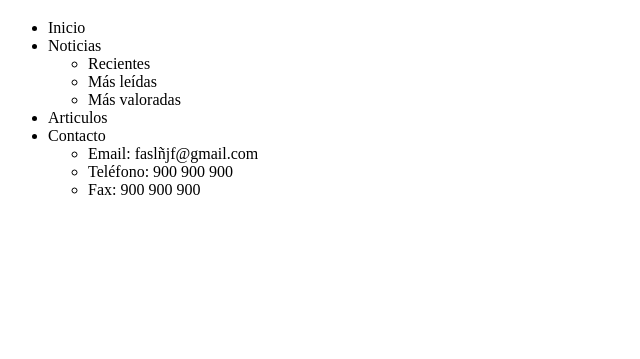
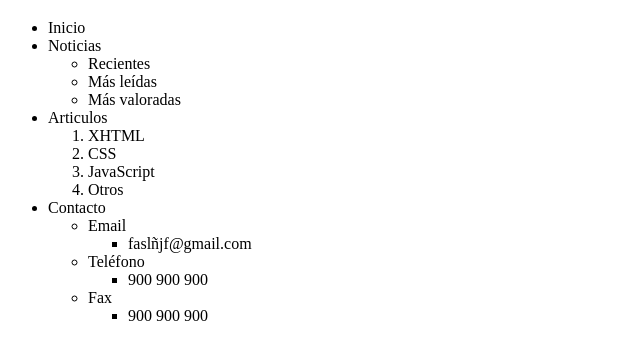
Before and after one commit to EuSalgado/Sala8, a plain HTML site: page index.html in a window 1280 px wide. Shown: the part 61-420 px from the top of the page, without its empty margins (0-640 px from the left). Drawn offline with Linux system fonts and the light colour scheme.

Commit message:
Se modifico el archivo index.html

```diff
--- a/index.html
+++ b/index.html
@@ -16,11 +16,26 @@
                 <li>Más valoradas</li>
             </ul>
         <li>Articulos</li>
+            <ol>
+                <li>XHTML</li>
+                <li>CSS</li>
+                <li>JavaScript</li>
+                <li>Otros</li>
+            </ol>
         <li>Contacto</li>
             <ul>
-                <li>Email: faslñjf@gmail.com</li>
-                <li>Teléfono: 900 900 900</li>
-                <li>Fax: 900 900 900</li>
+                <li>Email</li>
+                    <ul>
+                        <li>faslñjf@gmail.com</li>
+                    </ul>
+                <li>Teléfono</li>
+                    <ul>
+                        <li>900 900 900</li>
+                    </ul>
+                <li>Fax</li>
+                    <ul>
+                        <li>900 900 900</li>
+                    </ul>
             </ul>
     </ul>
 </body>
```
